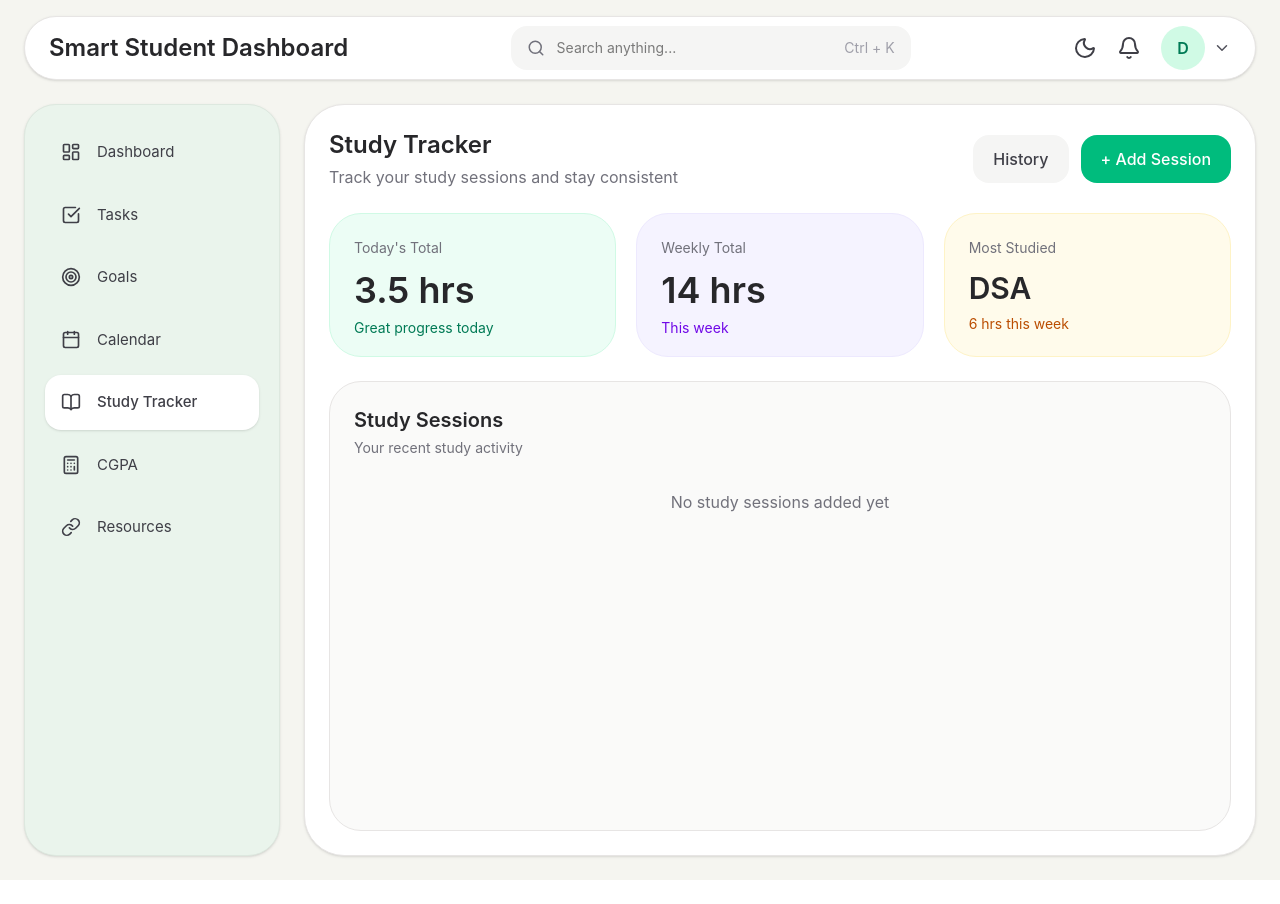
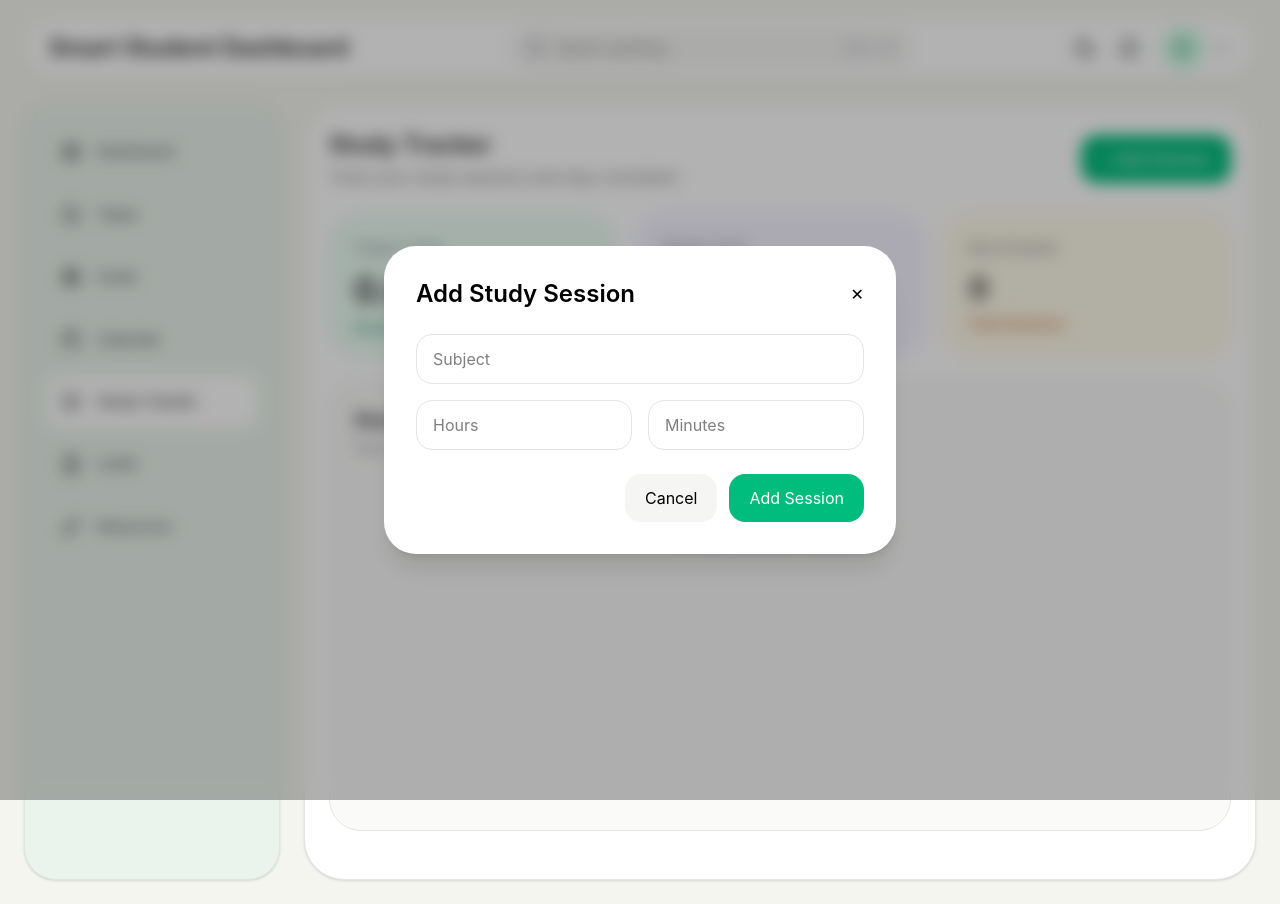
Before and after one commit to diansade/smart-student-dashboard, a React (Vite) app: page /study in a window 1280 px wide. Both pictures are taken after a click on the button "+ Add Session". Before the commit the page ends 880 px from the top, so only its background shows below. Built offline with nearby package versions, Linux system fonts and the light colour scheme.

Commit message:
Study Tracker V1 completed

```diff
--- a/src/pages/StudyTracker.jsx
+++ b/src/pages/StudyTracker.jsx
@@ -1,6 +1,116 @@
-import React from "react";
+import React, { useState, useEffect } from "react";
 
 const StudyTracker = () => {
+  const [showModal, setShowModal] = useState(false);
+
+  const [subject, setSubject] = useState("");
+
+  const [hours, setHours] = useState("");
+
+  const [minutes, setMinutes] = useState("");
+
+  const [subjectError, setSubjectError] = useState("");
+
+  const [timeError, setTimeError] = useState("");
+
+  const [sessions, setSessions] = useState(() => {
+    const saved = localStorage.getItem("studySessions");
+    return saved ? JSON.parse(saved) : [];
+  });
+
+  useEffect(() => {
+    localStorage.setItem("studySessions", JSON.stringify(sessions));
+  }, [sessions]);
+
+  const addSession = () => {
+    setSubjectError("");
+    setTimeError("");
+
+    let valid = true;
+
+    if (!subject.trim()) {
+      setSubjectError("Subject is Required");
+      valid = false;
+    }
+
+    const totalMinutes = Number(hours || 0) * 60 + Number(minutes || 0);
+
+    if (totalMinutes <= 0) {
+      setTimeError("Add Study Duration");
+      valid = false;
+    }
+
+    if (!valid) return;
+
+    const newSession = {
+      id: Date.now(),
+      subject: subject.trim(),
+      minutes: totalMinutes,
+      date: new Date().toISOString(),
+    };
+
+    setSessions((prev) => [...prev, newSession]);
+
+    setSubject("");
+    setHours("");
+    setMinutes("");
+
+    setShowModal(false);
+  };
+
+  const deleteSession = (id) => {
+    setSessions((prev) => prev.filter((session) => session.id !== id));
+  };
+
+  const resetForm = () => {
+    setSubject("");
+    setSubjectError("");
+    setTimeError("");
+    setHours("");
+    setMinutes("");
+    setShowModal(false);
+  };
+
+  const formatTime = (mins) => {
+    const hrs = Math.floor(mins / 60);
+    const rem = mins % 60;
+
+    if (hrs === 0) return `${rem}m`;
+    if (rem === 0) return `${hrs}h`;
+
+    return `${hrs}h ${rem}m`;
+  };
+
+  const now = new Date();
+
+  const startOfWeek = new Date(now);
+
+  startOfWeek.setDate(now.getDate() - now.getDay());
+
+  startOfWeek.setHours(0, 0, 0, 0);
+
+  const weeklyMinutes = sessions
+    .filter((session) => new Date(session.date) >= startOfWeek)
+    .reduce((sum, session) => sum + session.minutes, 0);
+
+  const weeklyHours = (weeklyMinutes / 60).toFixed(1);
+
+  const today = new Date();
+
+  const todayMinutes = sessions
+    .filter((session) => {
+      const d = new Date(session.date);
+
+      return (
+        d.getDate() === today.getDate() &&
+        d.getMonth() === today.getMonth() &&
+        d.getFullYear() === today.getFullYear()
+      );
+    })
+    .reduce((sum, session) => sum + session.minutes, 0);
+
+  const todayHours = (todayMinutes / 60).toFixed(1);
+
   return (
     <div className="space-y-6">
       {/* Header */}
@@ -15,22 +125,8 @@ const StudyTracker = () => {
           </p>
         </div>
 
-        <div className="flex gap-3">
         <button
-            className="
-            rounded-2xl
-            bg-stone-100
-            px-5 py-3
-            font-medium
-            text-zinc-700
-            hover:bg-stone-200
-            transition
-          "
-          >
-            History
-          </button>
-
-          <button
+          onClick={() => setShowModal(true)}
           className="
   rounded-2xl
   bg-emerald-500
@@ -43,7 +139,6 @@ const StudyTracker = () => {
         >
           + Add Session
         </button>
-        </div>
       </div>
 
       {/* Stats */}
@@ -60,7 +155,9 @@ const StudyTracker = () => {
         >
           <p className="text-sm text-zinc-500">Today's Total</p>
 
-          <h2 className="mt-3 text-4xl font-semibold text-zinc-800">3.5 hrs</h2>
+          <h2 className="mt-3 text-4xl font-semibold text-zinc-800">
+            {todayHours} hrs
+          </h2>
 
           <p className="mt-2 text-sm text-emerald-700">Great progress today</p>
         </div>
@@ -77,7 +174,9 @@ const StudyTracker = () => {
         >
           <p className="text-sm text-zinc-500">Weekly Total</p>
 
-          <h2 className="mt-3 text-4xl font-semibold text-zinc-800">14 hrs</h2>
+          <h2 className="mt-3 text-4xl font-semibold text-zinc-800">
+            {weeklyHours} hrs
+          </h2>
 
           <p className="mt-2 text-sm text-violet-700">This week</p>
         </div>
@@ -94,9 +193,11 @@ const StudyTracker = () => {
         >
           <p className="text-sm text-zinc-500">Most Studied</p>
 
-          <h2 className="mt-3 text-3xl font-semibold text-zinc-800">DSA</h2>
+          <h2 className="mt-3 text-3xl font-semibold text-zinc-800">
+            {sessions.length}
+          </h2>
 
-          <p className="mt-2 text-sm text-amber-700">6 hrs this week</p>
+          <p className="mt-2 text-sm text-amber-700">Total Sessions</p>
         </div>
       </section>
 
@@ -122,10 +223,156 @@ const StudyTracker = () => {
           </div>
         </div>
 
-        <div className="mt-8 text-center text-zinc-500">
+        <div className="mt-6 space-y-4">
+          {sessions.length === 0 ? (
+            <div className="text-center text-zinc-500 py-10">
               No study sessions added yet
             </div>
+          ) : (
+            sessions.map((session) => (
+              <div
+                key={session.id}
+                className="
+        rounded-[1.5rem]
+        border border-stone-200
+        bg-white
+        p-5
+        flex items-center justify-between
+      "
+              >
+                <div>
+                  <h3 className="font-medium text-zinc-800">
+                    {session.subject}
+                  </h3>
+
+                  <p className="mt-1 text-sm text-zinc-500">
+                    {formatTime(session.minutes)}
+                  </p>
+                </div>
+
+                <button
+                  onClick={() => deleteSession(session.id)}
+                  className="
+          text-red-500
+          hover:text-red-700
+          transition
+        "
+                >
+                  Delete
+                </button>
+              </div>
+            ))
+          )}
+        </div>
       </section>
+
+      {showModal && (
+        <div
+          className="
+    fixed inset-0
+    bg-black/30
+    backdrop-blur-sm
+    flex items-center justify-center
+    z-50
+  "
+        >
+          <div
+            className="
+      w-full max-w-lg
+      rounded-[2rem]
+      bg-white
+      p-8
+      shadow-xl
+    "
+          >
+            <div className="flex items-center justify-between">
+              <h2 className="text-2xl font-semibold">Add Study Session</h2>
+
+              <button onClick={resetForm}>✕</button>
+            </div>
+
+            <div className="mt-6 space-y-4">
+              <div>
+                <input
+                  type="text"
+                  placeholder="Subject"
+                  value={subject}
+                  onChange={(e) => setSubject(e.target.value)}
+                  className="
+          w-full
+          rounded-2xl
+          border
+          border-stone-200
+          px-4 py-3
+          "
+                />
+                {subjectError && (
+                  <p className="mt-2 text-sm text-red-500">{subjectError}</p>
+                )}
+              </div>
+              <div>
+                <div className="grid grid-cols-2 gap-4">
+                  <input
+                    type="number"
+                    placeholder="Hours"
+                    value={hours}
+                    onChange={(e) => setHours(e.target.value)}
+                    className="
+            rounded-2xl
+            border
+            border-stone-200
+            px-4 py-3
+            "
+                  />
+
+                  <input
+                    type="number"
+                    placeholder="Minutes"
+                    value={minutes}
+                    onChange={(e) => setMinutes(e.target.value)}
+                    className="
+            rounded-2xl
+            border
+            border-stone-200
+            px-4 py-3
+            "
+                  />
+                </div>
+                {timeError && (
+                  <p className="mt-2 text-sm text-red-500">{timeError}</p>
+                )}
+              </div>
+            </div>
+
+            <div className="mt-6 flex justify-end gap-3">
+              <button
+                onClick={resetForm}
+                className="
+          rounded-2xl
+          bg-stone-100
+          hover:bg-stone-200
+          px-5 py-3
+          "
+              >
+                Cancel
+              </button>
+
+              <button
+                onClick={addSession}
+                className="
+          rounded-2xl
+          hover:bg-emerald-600
+          bg-emerald-500
+          px-5 py-3
+          text-white
+          "
+              >
+                Add Session
+              </button>
+            </div>
+          </div>
+        </div>
+      )}
     </div>
   );
 };
```
Lines whose indentation alone changed are shown as unchanged.
